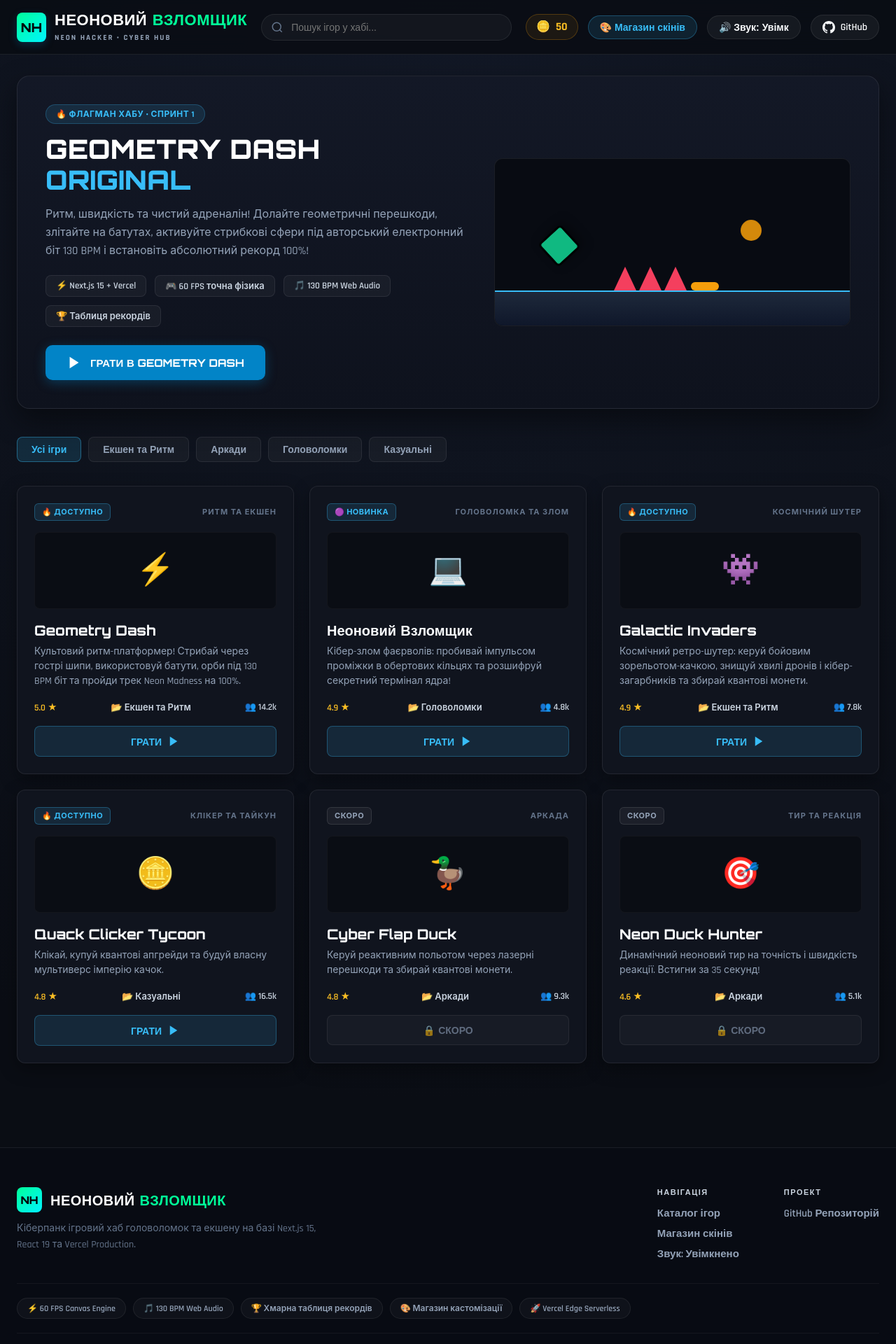
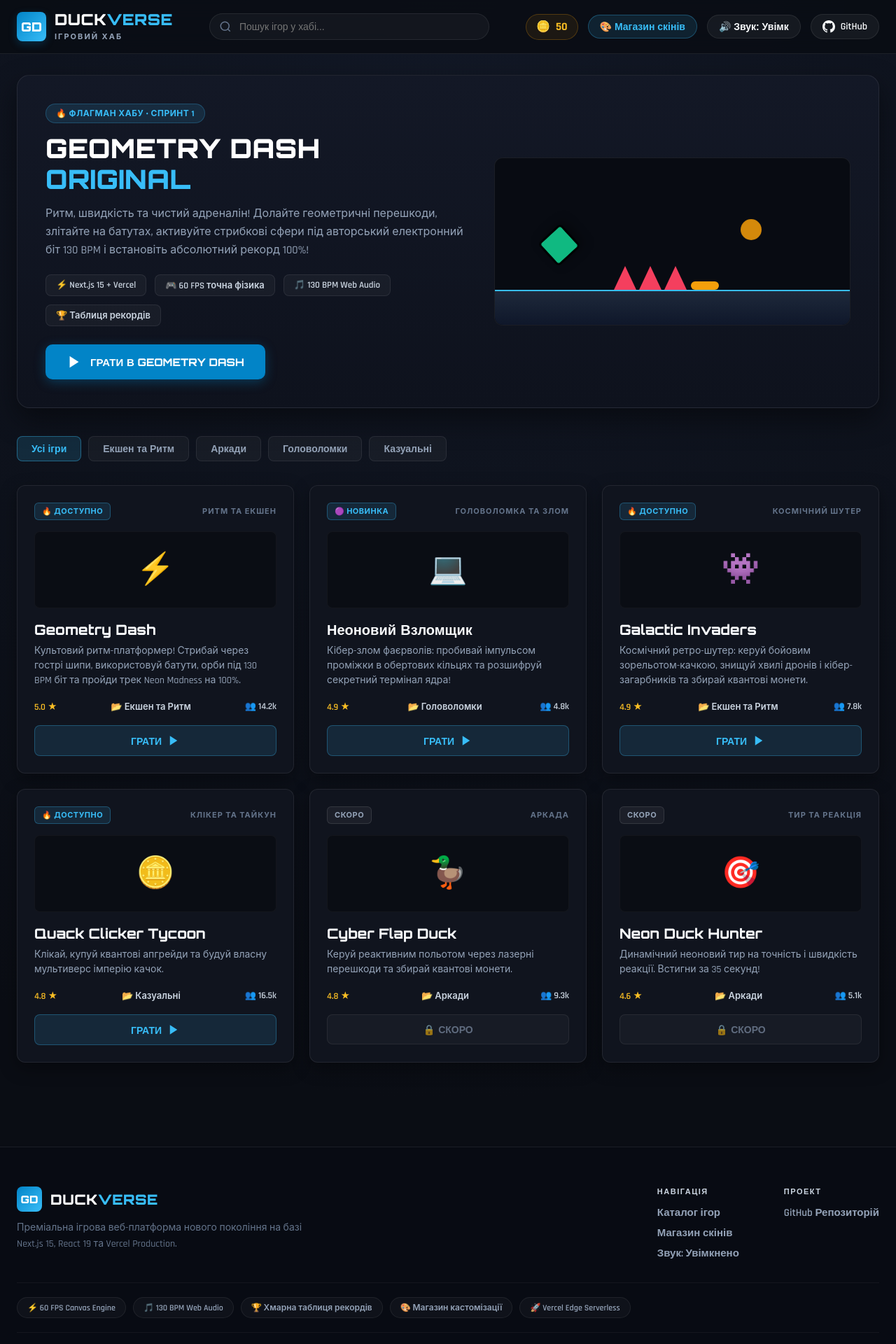
Before and after one commit to greenyarik0505-jpg/duck-verse, a Next.js app: page / in a window 1280 px wide. Shown: the top 1920 px of the page at 70% size. Built offline with nearby package versions, Linux system fonts and the light colour scheme.

Commit message:
style: відновлено айдентику Duck Verse та підключено гру Неоновий Взломщик

```diff
--- a/app/layout.js
+++ b/app/layout.js
@@ -1,8 +1,8 @@
 import '../styles.css';
 
 export const metadata = {
-  title: 'Неоновий Взломщик (Neon Hacker) — Кібер-ігровий Хаб',
-  description: 'Кіберпанк гра-головоломка Neon Hacker та екшен хаб на Next.js 15 & Vercel',
+  title: 'Duck Verse — Next.js Game Hub & Neon Arcade',
+  description: 'Cyberpunk Game Hub on Next.js 15 & Vercel featuring Geometry Dash Neon, Neon Hacker and Quack Clicker',
 };
 
 export const viewport = {
--- a/app/page.js
+++ b/app/page.js
@@ -112,13 +112,13 @@
           <div className="footer-top">
             <div className="footer-brand">
               <div className="footer-logo-row">
-                <span className="footer-logo-icon" style={{ background: 'linear-gradient(135deg, #00ff99, #00f3ff)', color: '#020509' }}>NH</span>
+                <span className="footer-logo-icon">GD</span>
                 <span className="footer-logo-title">
-                  НЕОНОВИЙ<span className="brand-accent" style={{ color: '#00ff99' }}> ВЗЛОМЩИК</span>
+                  DUCK<span className="brand-accent">VERSE</span>
                 </span>
               </div>
               <p className="footer-desc">
-                Кіберпанк ігровий хаб головоломок та екшену на базі Next.js 15, React 19 та Vercel Production.
+                Преміальна ігрова веб-платформа нового покоління на базі Next.js 15, React 19 та Vercel Production.
               </p>
             </div>
 
--- a/components/Navbar.jsx
+++ b/components/Navbar.jsx
@@ -7,13 +7,13 @@
         {/* Brand */}
         <div className="brand">
           <div className="brand-logo" aria-hidden="true">
-            <span className="logo-box" style={{ background: 'linear-gradient(135deg, #00ff99, #00f3ff)', color: '#020509' }}>NH</span>
+            <span className="logo-box">GD</span>
           </div>
           <div className="brand-text">
             <h1 className="logo-title">
-              НЕОНОВИЙ<span className="brand-accent" style={{ color: '#00ff99' }}> ВЗЛОМЩИК</span>
+              DUCK<span className="brand-accent">VERSE</span>
             </h1>
-            <span className="logo-subtitle">NEON HACKER • CYBER HUB</span>
+            <span className="logo-subtitle">ІГРОВИЙ ХАБ</span>
           </div>
         </div>
 
```
